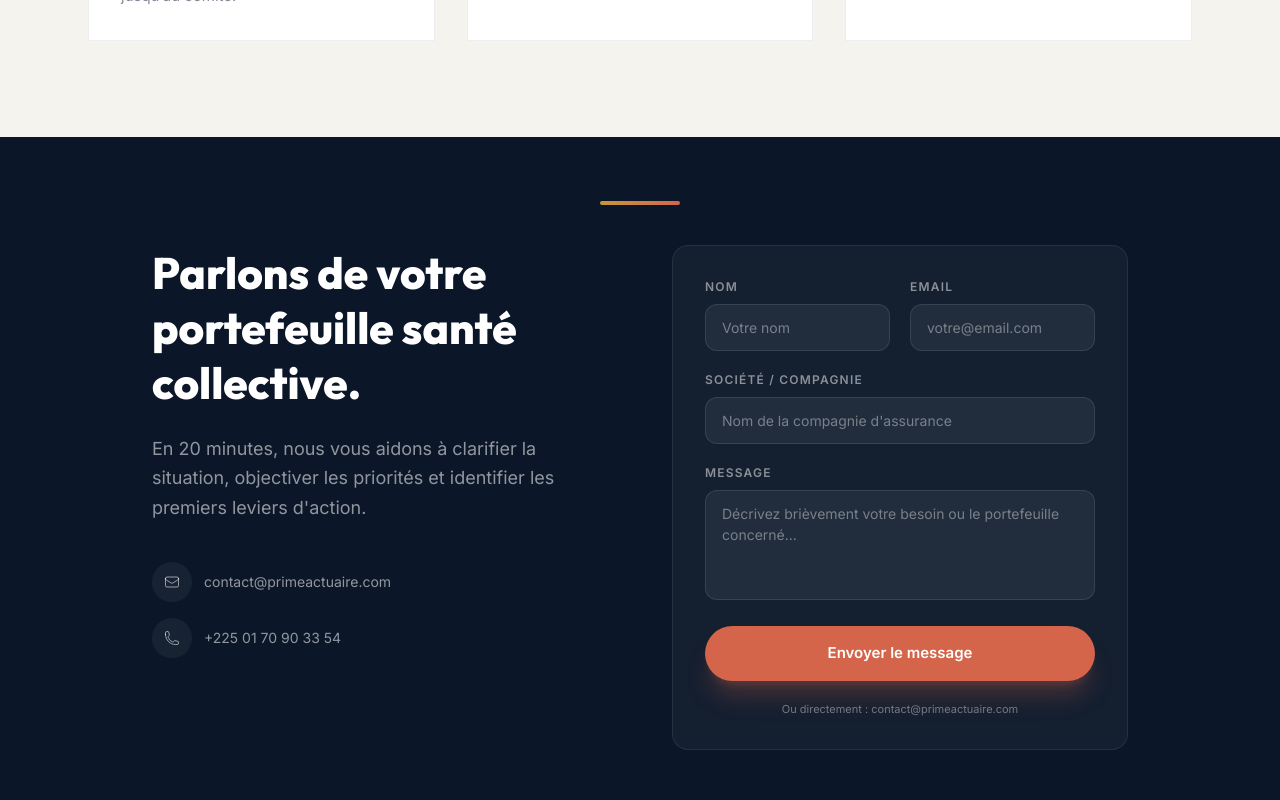
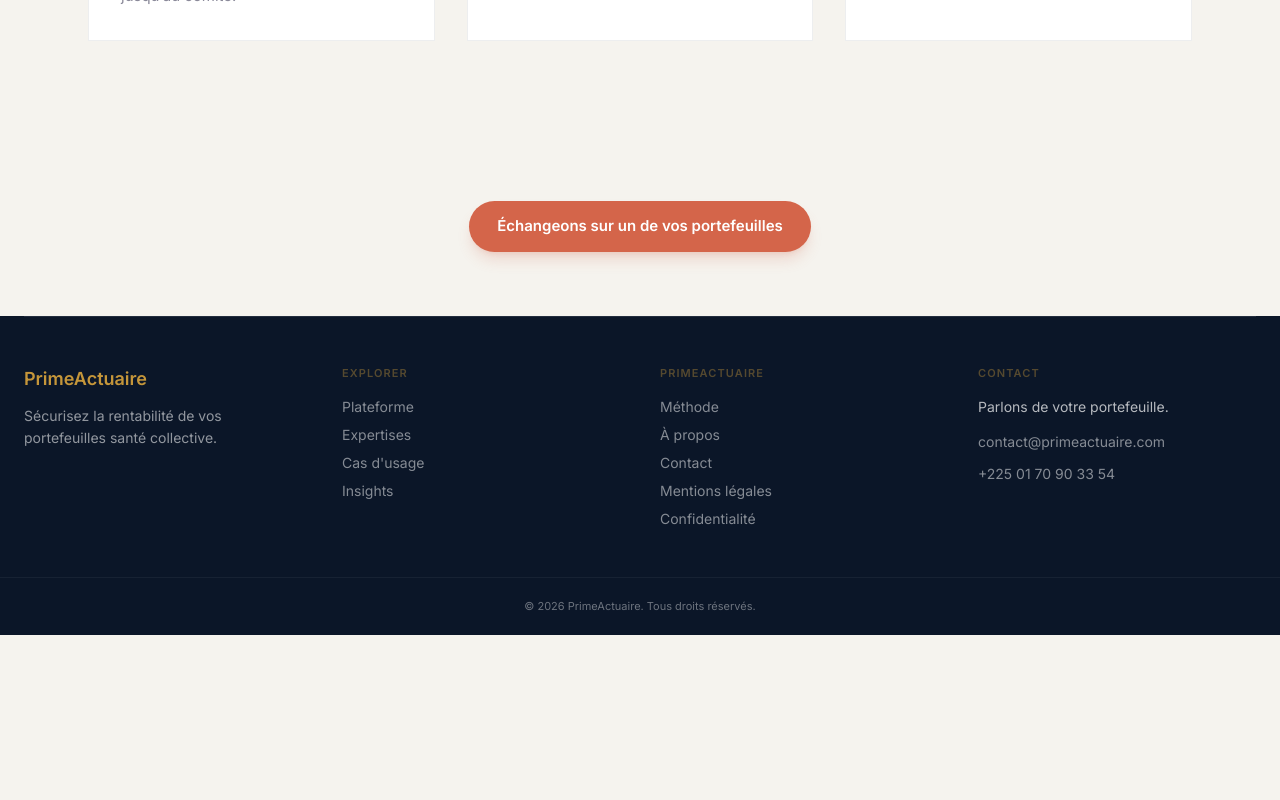
Before and after one commit to sidickgoldman/SiteWeb_PrimeActuaire, a Next.js app: page /expertises in a window 1280 px wide. Shown: the part 2880-3680 px from the top of the page. After the commit the page ends 3515 px from the top, so only its background shows below. Built offline with nearby package versions, Linux system fonts and the light colour scheme.

Commit message:
feat: expertises - retirer CTAFinal, ajouter bouton vers /#contact

```diff
--- a/src/app/expertises/ExpertisesClient.tsx
+++ b/src/app/expertises/ExpertisesClient.tsx
@@ -3,7 +3,6 @@
 import { motion } from "framer-motion";
 import Header from "@/components/Header";
 import Footer from "@/components/Footer";
-import CTAFinal from "@/components/CTAFinal";
 import { useI18n } from "@/i18n";
 
 type Pillar = {
@@ -179,7 +178,17 @@ export default function ExpertisesClient() {
           </div>
         </section>
 
-        <CTAFinal />
+        {/* CTA bouton */}
+        <section className="bg-bg-light py-16">
+          <div className="max-w-7xl mx-auto px-6 text-center">
+            <a
+              href="/#contact"
+              className="inline-block px-7 py-3.5 rounded-full bg-coral text-white font-semibold text-[15px] hover:bg-coral-dark transition-colors duration-200 shadow-lg shadow-coral/20"
+            >
+              {t.casUsage.cta}
+            </a>
+          </div>
+        </section>
       </main>
       <Footer />
     </>
```
